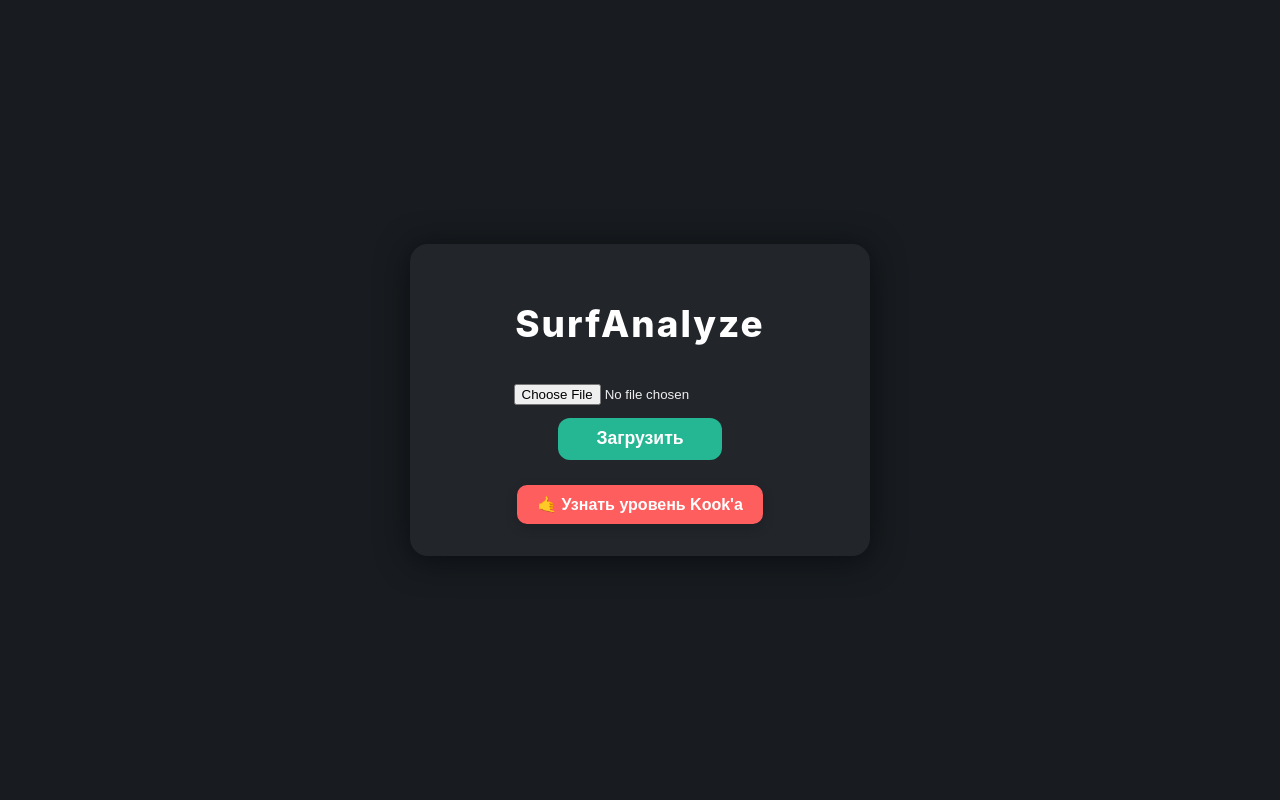
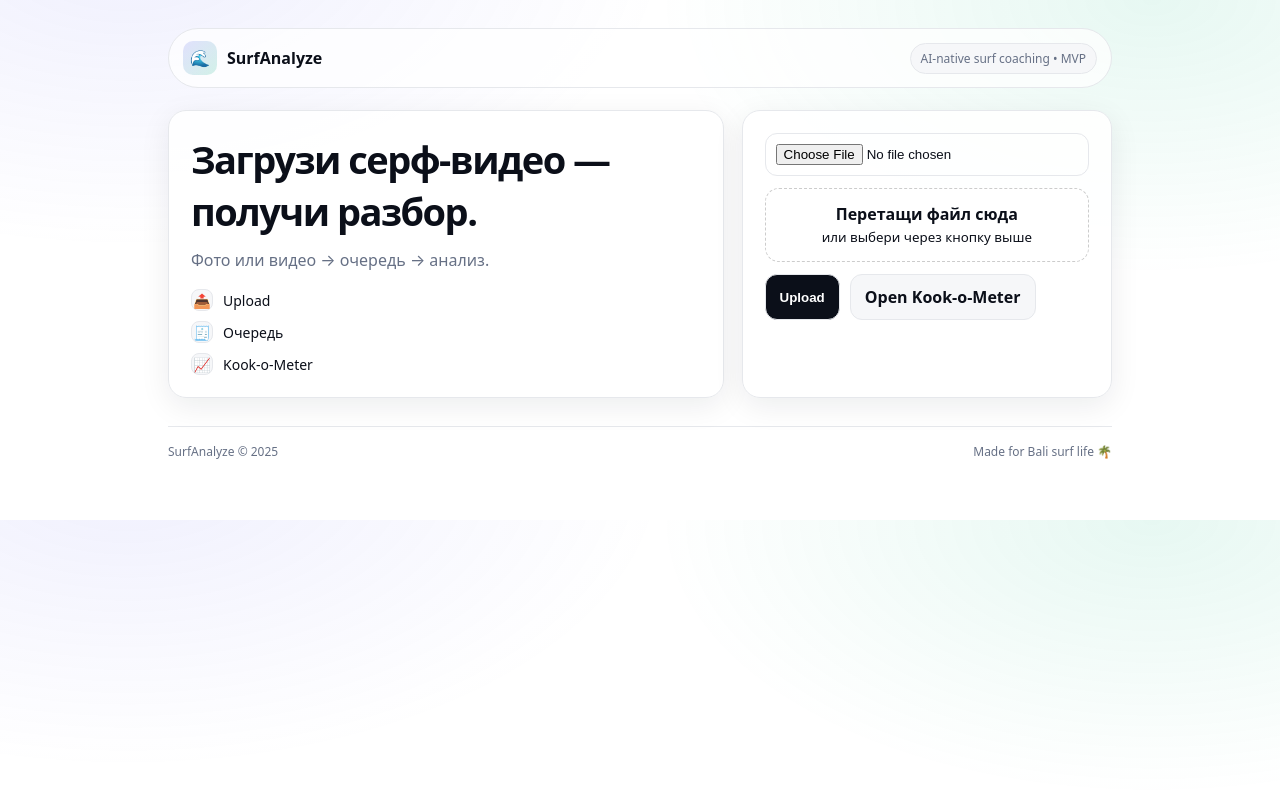
Before and after one commit to RoyalDumbSurfer/SurfAnalyzeBot, a FastAPI app: template webapp/templates/index.html in a window 1280 px wide. Run offline with FastAPI, Linux system fonts and the light colour scheme; the template is opened without the code that fills it, so the values that code supplies are empty; parts of the project's set-up code (start-up, migrations or seed data) failed here and were passed over.

Commit message:
WebApp: upload creates jobs + worker integration (checkpoint)

```diff
--- a/handlers/command_handler.py
+++ b/handlers/command_handler.py
@@ -78,7 +78,7 @@ class CommandHandler(BaseHandler):
         elif text == "🌐 Открыть web-app":
             self.bot.send_message(
                 message.chat.id,
-                f"🌐 Открой SurfAnalyze web-app:\n{WEBAPP_URL}"
+                f"🌐 Открой SurfAnalyze web-app:\n{https://1b09b7624da4.ngrok-free.app -> http://localhost:8000}"
             )
 
         else:
--- a/webapp/main.py
+++ b/webapp/main.py
@@ -1,38 +1,144 @@
-from fastapi import FastAPI, UploadFile, File, Request
-from fastapi.responses import HTMLResponse
+from __future__ import annotations
+
+from pathlib import Path
+from typing import Optional
+
+from fastapi import FastAPI, File, UploadFile, Request
+from fastapi.responses import HTMLResponse, RedirectResponse
+from fastapi.staticfiles import StaticFiles
 from fastapi.templating import Jinja2Templates
-from fastapi.staticfiles import StaticFiles
-import os
 
-from webapp.routes import kook_routes
-  # Подключаем роуты
+from config import settings
+from jobs.job_manager import JobManager
 
-# ✅ Сначала создаём FastAPI-приложение
-app = FastAPI()
 
-# 📁 Создаём папку для загрузок, если не существует
-if not os.path.exists("downloads"):
-    os.makedirs("downloads")
+app = FastAPI(title="SurfAnalyze WebApp")
 
-# 🧩 Настраиваем шаблоны и статику
-templates = Jinja2Templates(directory="webapp/templates")
-app.mount("/static", StaticFiles(directory="webapp/static"), name="static")
+BASE_DIR = Path(__file__).resolve().parent
+TEMPLATES_DIR = BASE_DIR / "templates"
+STATIC_DIR = BASE_DIR / "static"
 
-# ✅ Подключаем роут Cook-o-Meter
-app.include_router(kook_routes.router)
+templates = Jinja2Templates(directory=str(TEMPLATES_DIR))
 
-# 📥 Главная страница
-@app.get("/", response_class=HTMLResponse)
-def index(request: Request):
-    return templates.TemplateResponse("index.html", {"request": request, "result": ""})
+# если папки static нет — не падаем
+if STATIC_DIR.exists():
+    app.mount("/static", StaticFiles(directory=str(STATIC_DIR)), name="static")
 
-# 📤 Обработка загрузки
+job_manager = JobManager()
+
+
+@app.get("/", include_in_schema=False)
+def root():
+    return RedirectResponse(url="/upload")
+
+
+@app.get("/upload", response_class=HTMLResponse)
+def upload_page(request: Request):
+    # Рендерим твой index.html как есть
+    return templates.TemplateResponse("index.html", {"request": request})
+
+
 @app.post("/upload", response_class=HTMLResponse)
-async def upload(request: Request, file: UploadFile = File(...)):
+async def upload_file(request: Request, file: UploadFile = File(...)):
+    """
+    1) сохраняем файл в папку downloads/
+    2) создаём job в jobs_db.json (status = queued)
+    """
+    # 1) Папка downloads
+    downloads_dir = Path(settings.DOWNLOAD_FOLDER)
+    downloads_dir.mkdir(parents=True, exist_ok=True)
+
+    # 2) Сохраняем файл
+    safe_name = Path(file.filename).name  # защита от путей
+    save_path = downloads_dir / safe_name
+
     contents = await file.read()
-    filename = file.filename
-    with open(f"downloads/{filename}", "wb") as f:
-        f.write(contents)
-    return templates.TemplateResponse(
-        "index.html", {"request": request, "result": f"✅ Файл {filename} загружен!"}
+    save_path.write_bytes(contents)
+
+    # 3) Создаём задачу в JobManager (важно: это то, чего не хватало)
+    job = job_manager.create_job(
+        user_id=0,                # web-загрузка (не из Telegram)
+        file_path=str(save_path),
+        chat_id=None
     )
+
+    # 4) Возвращаем простой ответ (без правок шаблона)
+    return HTMLResponse(
+        f"""
+        <!doctype html>
+        <html lang="ru">
+        <head>
+          <meta charset="utf-8">
+          <meta name="viewport" content="width=device-width, initial-scale=1">
+          <title>SurfAnalyze — Uploaded</title>
+          <style>
+            body {{
+              font-family: system-ui, -apple-system, Segoe UI, Roboto, Arial;
+              background: #fff;
+              color: #0b0f19;
+              padding: 28px;
+            }}
+            .card {{
+              max-width: 720px;
+              margin: 0 auto;
+              border: 1px solid #e6e8ec;
+              border-radius: 16px;
+              padding: 18px 18px;
+              box-shadow: 0 8px 30px rgba(16,24,40,.08);
+            }}
+            .muted {{ color:#667085; }}
+            code {{
+              background:#f6f7f9;
+              border:1px solid #e6e8ec;
+              padding:2px 6px;
+              border-radius:8px;
+            }}
+            a {{
+              display:inline-block;
+              margin-top: 12px;
+              text-decoration:none;
+              border:1px solid #e6e8ec;
+              border-radius:12px;
+              padding:10px 12px;
+              color:#0b0f19;
+              background:#f6f7f9;
+              font-weight:600;
+            }}
+          </style>
+        </head>
+        <body>
+          <div class="card">
+            <h2>✅ Файл загружен и поставлен в очередь</h2>
+            <p class="muted">Файл: <code>{safe_name}</code></p>
+            <p class="muted">Job ID: <code>{job.id}</code></p>
+            <p class="muted">Статус: <code>queued</code> (воркер должен подхватить)</p>
+            <a href="/upload">← Назад к загрузке</a>
+          </div>
+        </body>
+        </html>
+        """
+    )
+
+
+@app.get("/kookometer", response_class=HTMLResponse)
+def kookometer_demo():
+    return HTMLResponse(
+        """
+        <!doctype html>
+        <html lang="ru">
+        <head>
+          <meta charset="utf-8">
+          <meta name="viewport" content="width=device-width, initial-scale=1">
+          <title>Kook-o-Meter</title>
+          <style>
+            body { font-family: system-ui, -apple-system, Segoe UI, Roboto, Arial; padding: 28px; }
+          </style>
+        </head>
+        <body>
+          <h2>📈 Kook-o-Meter (demo)</h2>
+          <p>Пока просто демо-страница.</p>
+          <a href="/upload">← Назад</a>
+        </body>
+        </html>
+        """
+    )
--- a/webapp/templates/index.html
+++ b/webapp/templates/index.html
@@ -1,41 +1,199 @@
-<!DOCTYPE html>
+<!doctype html>
 <html lang="ru">
 <head>
-    <meta charset="UTF-8">
-    <title>SurfAnalyze Web</title>
-    <link rel="stylesheet" href="/static/style.css">
-    <meta name="viewport" content="width=device-width, initial-scale=1">
+  <meta charset="utf-8" />
+  <meta name="viewport" content="width=device-width, initial-scale=1" />
+  <title>SurfAnalyze — Video & Photo Surf Coaching</title>
+
+  <style>
+    :root{
+      --bg:#ffffff;
+      --text:#0b0f19;
+      --muted:#667085;
+      --line:#e6e8ec;
+      --soft:#f6f7f9;
+      --shadow: 0 8px 30px rgba(16, 24, 40, 0.08);
+      --radius: 18px;
+    }
+
+    *{box-sizing:border-box}
+    body{
+      margin:0;
+      font-family: system-ui, -apple-system, Segoe UI, Roboto, Arial;
+      background:
+        radial-gradient(900px 500px at 10% -10%, rgba(99,102,241,.10), transparent 60%),
+        radial-gradient(900px 500px at 90% 0%, rgba(16,185,129,.10), transparent 55%),
+        var(--bg);
+      color:var(--text);
+    }
+
+    .wrap{max-width:980px;margin:0 auto;padding:28px 18px 60px}
+
+    .top{
+      display:flex;justify-content:space-between;align-items:center;
+      border:1px solid var(--line);
+      border-radius:999px;
+      padding:12px 14px;
+      background:rgba(255,255,255,.75);
+    }
+
+    .brand{display:flex;align-items:center;gap:10px;font-weight:700}
+    .logo{
+      width:34px;height:34px;border-radius:10px;
+      display:grid;place-items:center;
+      background:linear-gradient(135deg, rgba(99,102,241,.18), rgba(16,185,129,.18));
+    }
+
+    .tag{
+      font-size:12px;padding:6px 10px;border-radius:999px;
+      border:1px solid var(--line);background:var(--soft);color:var(--muted);
+    }
+
+    .hero{
+      margin-top:22px;
+      display:grid;
+      grid-template-columns:1.2fr .8fr;
+      gap:18px;
+    }
+    @media(max-width:860px){.hero{grid-template-columns:1fr}}
+
+    .panel{
+      border:1px solid var(--line);
+      border-radius:var(--radius);
+      background:rgba(255,255,255,.9);
+      box-shadow:var(--shadow);
+      padding:22px;
+    }
+
+    h1{margin:0;font-size:38px;letter-spacing:-.04em}
+    .sub{margin-top:12px;color:var(--muted)}
+
+    .bullets{margin-top:18px;display:grid;gap:10px;font-size:14px}
+    .bullet{display:flex;gap:10px;align-items:center}
+    .dot{
+      width:22px;height:22px;border-radius:8px;
+      display:grid;place-items:center;
+      background:var(--soft);border:1px solid var(--line);
+    }
+
+    input[type=file]{
+      width:100%;
+      padding:10px;
+      border-radius:12px;
+      border:1px solid var(--line);
+    }
+
+    .btn{
+      border:1px solid var(--line);
+      border-radius:12px;
+      padding:11px 14px;
+      font-weight:600;
+      cursor:pointer;
+    }
+    .btn.primary{background:var(--text);color:#fff}
+    .btn.secondary{background:var(--soft);color:var(--text);text-decoration:none}
+
+    .row{display:flex;gap:10px;margin-top:12px;flex-wrap:wrap}
+
+    .dropzone{
+      margin-top:12px;
+      border:1px dashed rgba(0,0,0,.2);
+      border-radius:14px;
+      padding:14px 16px;
+      background:rgba(255,255,255,.65);
+      cursor:pointer;
+      transition:.15s;
+      text-align:center;
+    }
+    .dropzone.is-dragover{
+      border-color:#000;
+      box-shadow:0 10px 30px rgba(0,0,0,.08);
+    }
+
+    .footer{
+      margin-top:28px;
+      display:flex;justify-content:space-between;
+      font-size:12px;color:var(--muted);
+      border-top:1px solid var(--line);
+      padding-top:16px;
+    }
+  </style>
 </head>
+
 <body>
-    <div class="container">
-        <h1>SurfAnalyze</h1>
+<div class="wrap">
 
-        <form action="/upload" method="post" enctype="multipart/form-data">
-            <input type="file" name="file" required>
-            <button type="submit">Загрузить</button>
-        </form>
+  <div class="top">
+    <div class="brand">
+      <div class="logo">🌊</div>
+      <div>SurfAnalyze</div>
+    </div>
+    <div class="tag">AI-native surf coaching • MVP</div>
+  </div>
 
-        <!-- 🔥 Kook-o-Meter кнопка -->
-        <div style="margin-top: 25px; text-align: center;">
-            <a href="/kookometer" target="_blank">
-                <button style="
-                    padding: 10px 20px;
-                    background-color: #ff5e5e;
-                    color: white;
-                    border: none;
-                    border-radius: 10px;
-                    font-size: 16px;
-                    cursor: pointer;
-                    box-shadow: 0 4px 12px rgba(0,0,0,0.2);
-                    transition: background 0.3s ease;">
-                    🤙 Узнать уровень Kook'a
-                </button>
-            </a>
+  <div class="hero">
+    <div class="panel">
+      <h1>Загрузи серф-видео — получи разбор.</h1>
+      <div class="sub">Фото или видео → очередь → анализ.</div>
+
+      <div class="bullets">
+        <div class="bullet"><div class="dot">📤</div>Upload</div>
+        <div class="bullet"><div class="dot">🧾</div>Очередь</div>
+        <div class="bullet"><div class="dot">📈</div>Kook-o-Meter</div>
+      </div>
+    </div>
+
+    <div class="panel">
+      <form id="uploadForm" action="/upload" method="post" enctype="multipart/form-data">
+        <input id="fileInput" type="file" name="file" required>
+
+        <div id="dropzone" class="dropzone">
+          <b>Перетащи файл сюда</b><br>
+          <small>или выбери через кнопку выше</small>
         </div>
 
-        {% if result %}
-            <div class="result">{{ result }}</div>
-        {% endif %}
+        <div class="row">
+          <button class="btn primary" type="submit">Upload</button>
+          <a class="btn secondary" href="/kookometer">Open Kook-o-Meter</a>
+        </div>
+      </form>
     </div>
+  </div>
+
+  <div class="footer">
+    <div>SurfAnalyze © 2025</div>
+    <div>Made for Bali surf life 🌴</div>
+  </div>
+</div>
+
+<script>
+(function () {
+  const dz = document.getElementById("dropzone");
+  const input = document.getElementById("fileInput");
+  const form = document.getElementById("uploadForm");
+  if (!dz || !input || !form) return;
+
+  const prevent = e => { e.preventDefault(); e.stopPropagation(); };
+
+  ["dragenter","dragover","dragleave","drop"].forEach(e =>
+    dz.addEventListener(e, prevent)
+  );
+
+  ["dragenter","dragover"].forEach(e =>
+    dz.addEventListener(e, () => dz.classList.add("is-dragover"))
+  );
+
+  ["dragleave","drop"].forEach(e =>
+    dz.addEventListener(e, () => dz.classList.remove("is-dragover"))
+  );
+
+  dz.addEventListener("drop", e => {
+    input.files = e.dataTransfer.files;
+    dz.innerHTML = "Файл получен ✅<br><small>Отправляем…</small>";
+    form.submit(); // 🔥 ВОТ ЭТО И ЕСТЬ ШАГ B
+  });
+})();
+</script>
+
 </body>
 </html>
```
Also changed, not shown: 1 other file.
